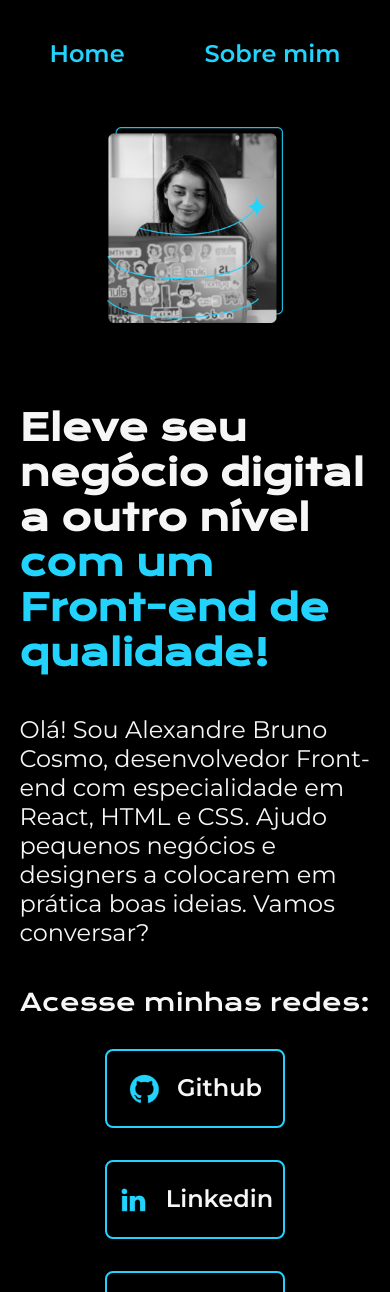
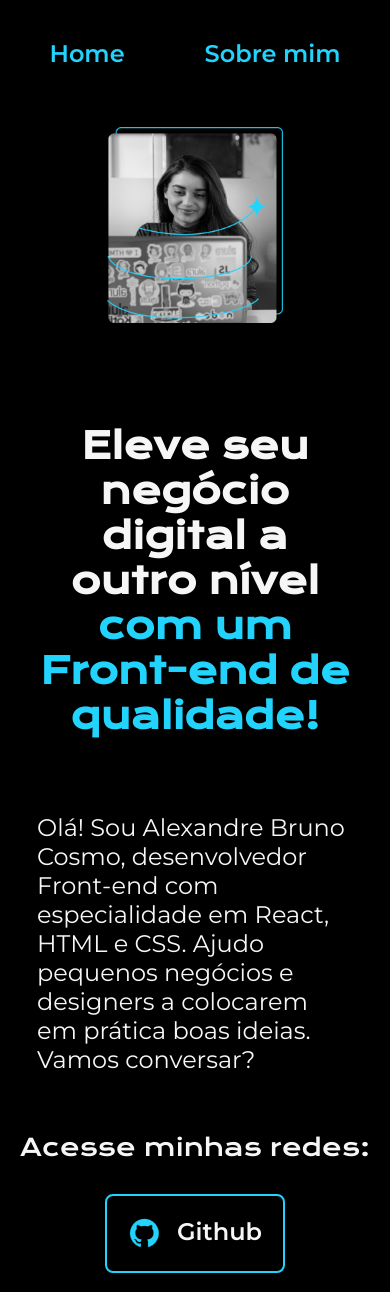
Before and after one commit to ABCOSMO/Portifolio-Alexandre, a plain HTML site: page index.html in a window 390 px wide. Shown: the top 1292 px of the page. Drawn offline with nearby package versions, Linux system fonts and the light colour scheme.

Commit message:
Update style.css

```diff
--- a/styles/style.css
+++ b/styles/style.css
@@ -137,3 +137,14 @@ body {
         width: auto;
     }
 }
+
+@media (max-width: 480px) {
+    .apresentacao__conteudo__titulo {
+        padding: 5%;
+        text-align: center;
+    }
+
+    .apresentacao__conteudo__texto {
+        padding: 5%;
+    }
+}
```
